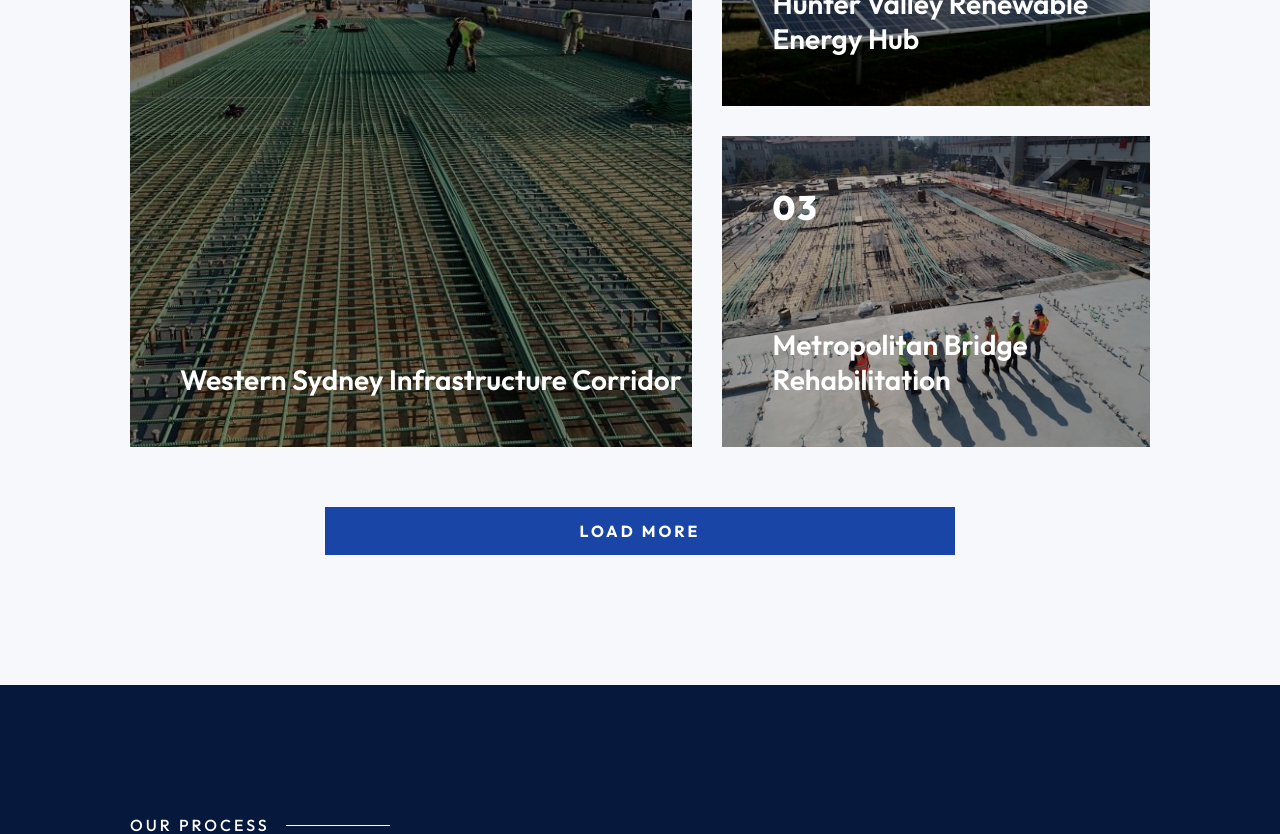
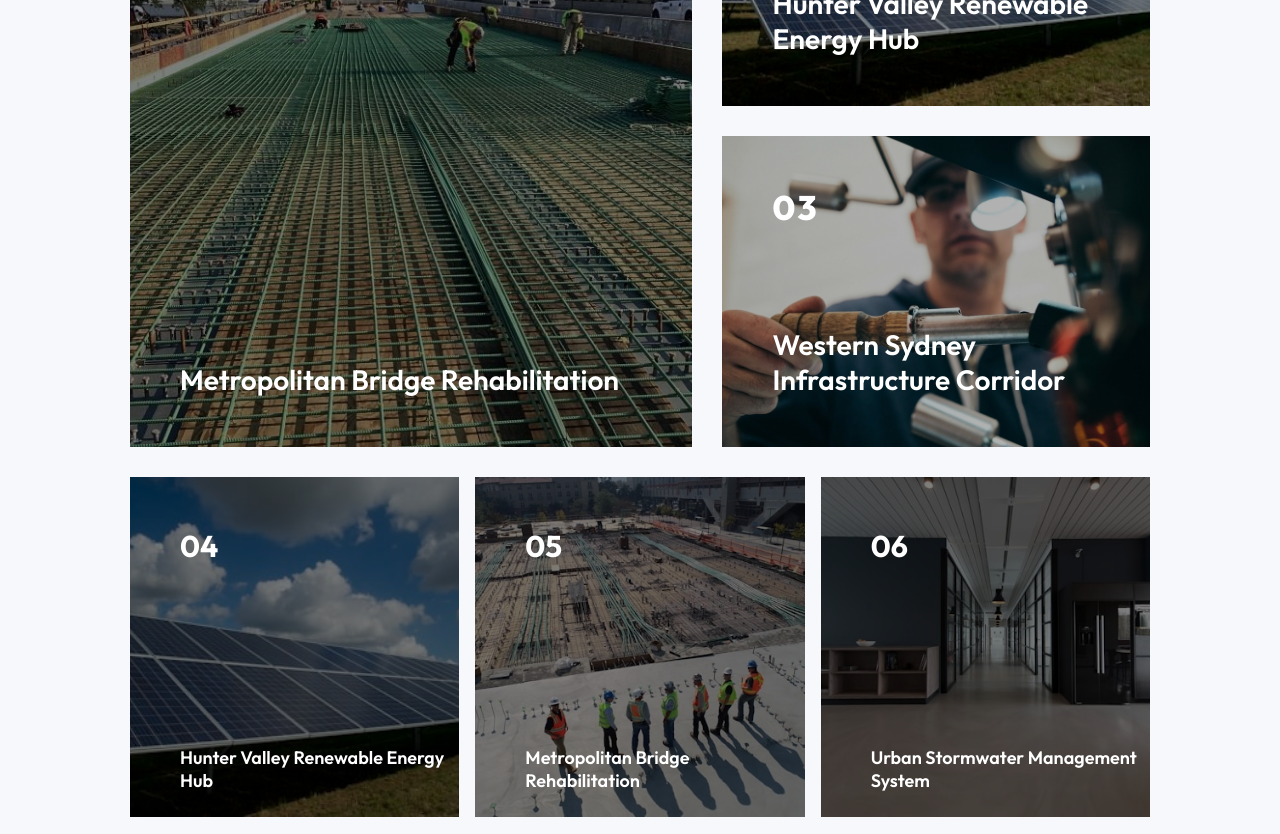
Before and after one commit to clickmaster4285/zamr-engineering-, a Next.js app: page /projects in a window 1280 px wide. Shown: the part 1280-2114 px from the top of the page. Built offline with nearby package versions, Linux system fonts and the light colour scheme.

Commit message:
update the images

```diff
--- a/app/projects/page.tsx
+++ b/app/projects/page.tsx
@@ -135,6 +135,46 @@ function ProjectCard({
   );
 }
 
+function BottomCard({
+  project,
+}: {
+  project: (typeof projects)[number];
+}) {
+  const { ref, inView } = useInView();
+  const router = useRouter();
+
+  return (
+    <div
+      ref={ref}
+      onClick={() => router.push(`/project/${project.slug}`)}
+      className={`group relative cursor-pointer overflow-hidden transition-all duration-700 ease-out ${
+        inView
+          ? "opacity-100 translate-y-0 scale-100"
+          : "opacity-0 translate-y-10 scale-95"
+      }`}
+    >
+      <div className="relative w-full h-[280px] overflow-hidden sm:h-[320px] md:h-[340px]">
+        <Image
+          src={project.heroImage}
+          alt={project.title}
+          fill
+          sizes="(min-width: 768px) 478px, 100vw"
+          className="object-cover transition-transform duration-500 ease-in-out group-hover:scale-135"
+        />
+        <div className="absolute inset-0 bg-black/50" />
+
+        <span className="absolute left-[30px] top-[30px] md:left-[50px] md:top-[50px] font-[700] text-white text-[24px] leading-[30px] md:text-[30px] md:leading-[38px]">
+          {project.index}
+        </span>
+
+        <h3 className="absolute left-[30px] bottom-[30px] font-semibold text-white text-[16px] leading-[20px] md:left-[50px] md:top-[269px] md:bottom-auto md:text-[18px] md:leading-[23px]">
+          {project.title}
+        </h3>
+      </div>
+    </div>
+  );
+}
+
 export default function ProjectsPage() {
   const [activeFilter, setActiveFilter] = useState("ALL");
   const filteredProjects =
@@ -243,7 +283,9 @@ export default function ProjectsPage() {
               })}
             </div>
 
-            {/* Project grid — same design as landing */}
+            {/* Project grid — Figma Frame 1321319071 */}
+            <div className="flex flex-col gap-6 lg:gap-[30px]">
+              {/* Frame 1321319008 — Top row: large + 2 small */}
               <div className="flex flex-col gap-6 md:flex-row md:items-stretch md:gap-[30px]">
                 {filteredProjects[0] && (
                   <div className="md:w-[817px]">
@@ -255,6 +297,16 @@ export default function ProjectsPage() {
                     <ProjectCard key={project.index} project={project} isLarge={false} />
                   ))}
                 </div>
+              </div>
+
+              {/* Frame 1321319070 — Bottom row: 3 equal cards */}
+              {filteredProjects.length > 3 && (
+                <div className="grid grid-cols-1 gap-4 sm:grid-cols-2 md:grid-cols-3 md:gap-[16px]">
+                  {filteredProjects.slice(3, 6).map((project) => (
+                    <BottomCard key={project.index} project={project} />
+                  ))}
+                </div>
+              )}
             </div>
           </div>
 
--- a/mockData/projects.ts
+++ b/mockData/projects.ts
@@ -52,9 +52,9 @@ export interface ProjectData {
 
 export const projects: ProjectData[] = [
   {
-    slug: "western-sydney-infrastructure-corridor",
+    slug: "Metropolitan-Bridge-Rehabilitation",
     index: "01",
-    title: "Western Sydney Infrastructure Corridor",
+    title: "Metropolitan Bridge Rehabilitation",
     category: "Urban Infrastructure",
     shortDescription:
       "Delivering comprehensive engineering support for the Western Sydney Infrastructure Corridor, improving connectivity and supporting economic growth in the region.",
@@ -230,21 +230,21 @@ export const projects: ProjectData[] = [
     relatedNumber: "05",
     relatedHeading: "Related Projects",
     relatedProjects: [
-      { title: "Western Sydney Infrastructure Corridor", slug: "western-sydney-infrastructure-corridor", image: "/images/image1.jpeg" },
+      { title: "Western Sydney Infrastructure Corridor", slug: "Metropolitan Bridge Rehabilitation", image: "/images/image1.jpeg" },
       { title: "Metropolitan Bridge Rehabilitation", slug: "metropolitan-bridge-rehabilitation", image: "/images/image6.jpeg" },
       { title: "Urban Stormwater Management System", slug: "urban-stormwater-management-system", image: "/images/image7.jpeg" },
     ],
   },
   {
-    slug: "metropolitan-bridge-rehabilitation",
+    slug: "Western-Sydney-Infrastructure-Corridor",
     index: "03",
-    title: "Metropolitan Bridge Rehabilitation",
+    title: "Western Sydney Infrastructure Corridor",
     category: "Structural Engineering",
     shortDescription:
       "Comprehensive bridge rehabilitation program restoring structural integrity, improving safety, and extending the operational lifespan of critical metropolitan bridge infrastructure.",
 
-    heroTitle: "METROPOLITAN BRIDGE REHABILITATION",
-    heroImage: "/images/image6.jpeg",
+    heroTitle: "Western Sydney Infrastructure Corridor",
+    heroImage: "/images/image1.jpeg",
 
     stats: [
       { label: "CLIENT", value: "Transport for NSW" },
@@ -328,15 +328,15 @@ export const projects: ProjectData[] = [
     ],
   },
   {
-    slug: "urban-stormwater-management-system",
+    slug: "Hunter-Valley-Renewable-Energy-Hub",
     index: "04",
-    title: "Urban Stormwater Management System",
+    title: "Hunter Valley Renewable Energy Hub",
     category: "Water & Irrigation Systems",
     shortDescription:
       "Integrated stormwater management solution for a high-density urban precinct, combining flood mitigation, water quality treatment, and community amenity.",
 
-    heroTitle: "URBAN STORMWATER MANAGEMENT SYSTEM",
-    heroImage: "/images/image7.jpeg",
+    heroTitle: "Hunter Valley Renewable Energy Hub",
+    heroImage: "/images/image2.jpeg",
 
     stats: [
       { label: "CLIENT", value: "Sydney Water Corporation" },
@@ -420,15 +420,15 @@ export const projects: ProjectData[] = [
     ],
   },
   {
-    slug: "port-of-newcastle-infrastructure-upgrade",
+    slug: "Metropolitan-Bridge-Rehabilitation",
     index: "05",
-    title: "Port of Newcastle Infrastructure Upgrade",
+    title: "Metropolitan Bridge Rehabilitation",
     category: "Industrial Development",
     shortDescription:
       "Comprehensive civil and structural engineering for the Port of Newcastle upgrade, enhancing freight capacity and operational efficiency at Australia's largest port.",
 
-    heroTitle: "PORT OF NEWCASTLE INFRASTRUCTURE UPGRADE",
-    heroImage: "/images/image4.jpeg",
+    heroTitle: "Metropolitan Bridge Rehabilitation",
+    heroImage: "/images/image6.jpeg",
 
     stats: [
       { label: "CLIENT", value: "Port Authority of NSW" },
@@ -507,15 +507,15 @@ export const projects: ProjectData[] = [
     ],
   },
   {
-    slug: "pacific-highway-corridor-enhancement",
+    slug: "Urban-Stormwater-Management-System",
     index: "06",
-    title: "Pacific Highway Corridor Enhancement",
+    title: "Urban Stormwater Management System",
     category: "Transportation Projects",
     shortDescription:
       "Strategic corridor enhancement program along the Pacific Highway, delivering road safety improvements, capacity upgrades, and travel time reliability for this critical national freight route.",
 
-    heroTitle: "PACIFIC HIGHWAY CORRIDOR ENHANCEMENT",
-    heroImage: "/images/image5.jpeg",
+    heroTitle: "Urban Stormwater Management System",
+    heroImage: "/images/image7.jpeg",
 
     stats: [
       { label: "CLIENT", value: "Transport for NSW" },
```
Lines whose indentation alone changed are shown as unchanged.
